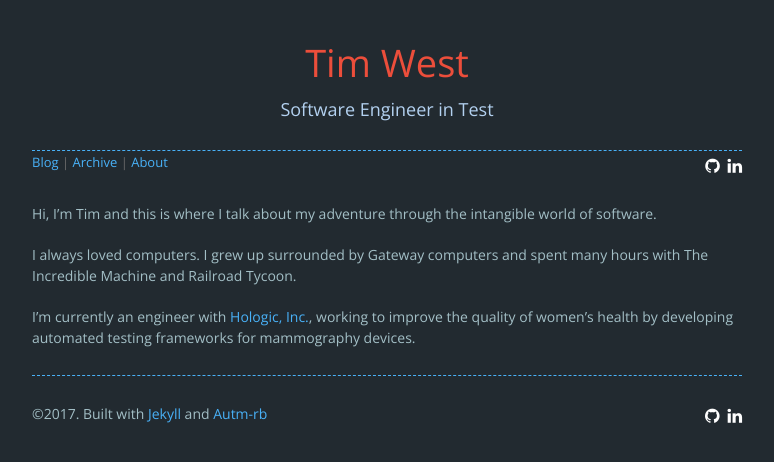
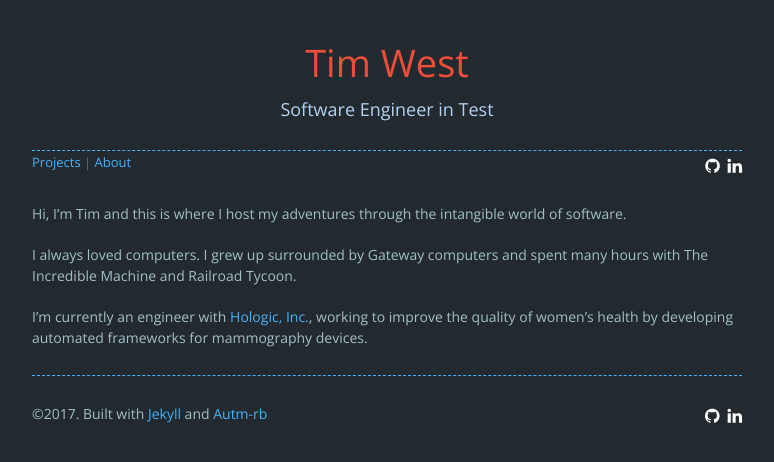
Before and after one commit to westim/westim.github.io, a Jekyll site: the page built from about.md, in a window 1280 px wide. Shown: the top 462 px of the page, without its empty margins (253-1027 px from the left). Built offline with Jekyll 4.4.1, drawn with Linux system fonts in a browser that asks for light colours; nearby versions of some CDN libraries; comment, search, counter and statistics services are not loaded.

Commit message:
Change Blog to Projects

```diff
--- a/_data/nav.yml
+++ b/_data/nav.yml
@@ -1,8 +1,6 @@
 # nav items in header
 items:
-  - text: 'Blog'
-    path: '/blog'
-  - text: 'Archive'
-    path: '/archive'
+  - text: 'Projects'
+    path: '/projects'
   - text: 'About'
     path: '/about'
--- a/about.md
+++ b/about.md
@@ -4,8 +4,8 @@ title: About
 permalink: /about/
 ---
 
-Hi, I'm Tim and this is where I talk about my adventure through the intangible world of software.
+Hi, I'm Tim and this is where I host my adventures through the intangible world of software.
 
 I always loved computers. I grew up surrounded by Gateway computers and spent many hours with The Incredible Machine and Railroad Tycoon.
 
-I'm currently an engineer with [Hologic, Inc.](http://www.hologic.com), working to improve the quality of women's health by developing automated testing frameworks for mammography devices.
+I'm currently an engineer with [Hologic, Inc.](http://www.hologic.com), working to improve the quality of women's health by developing automated frameworks for mammography devices.
--- a/blog/index.html
+++ b/projects/index.html
@@ -1,6 +1,5 @@
 ---
-title: "blog"
-
+title: "projects"
 ---
 
 {% if site.data.theme.compact %}
@@ -41,7 +40,7 @@ title: "blog"
     {% if page == paginator.page %}
       <em>{{ page }}</em>
     {% elsif page == 1 %}
-      <a href="{{ '/blog/' | prepend: site.baseurl | replace: '//', '/' }}">{{ page }}</a>
+      <a href="{{ '/projects/' | prepend: site.baseurl | replace: '//', '/' }}">{{ page }}</a>
     {% else %}
       <a href="{{ site.paginate_path | prepend: site.baseurl | replace: '//', '/' | replace: ':num', page }}">{{ page }}</a>
     {% endif %}
```
Also changed, not shown: archive.html (deleted, +0 -22 lines).
